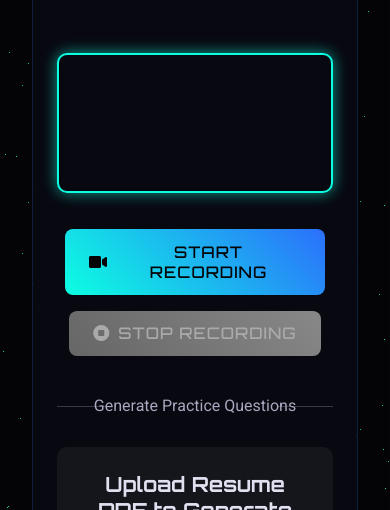
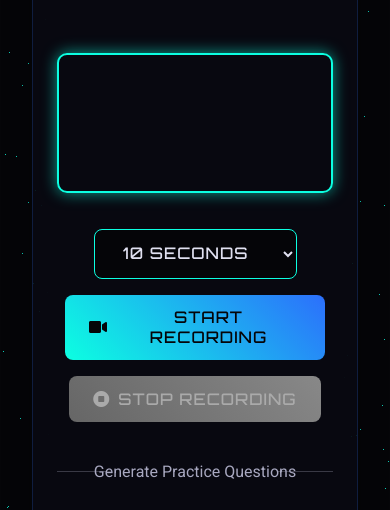
Before and after one commit to Sanket7588/CommuniiAI, a website: page video-to-text/index.html in a window 390 px wide. Shown: the part 274-784 px from the top of the page. Drawn offline with nearby package versions, Linux system fonts and the light colour scheme.

Commit message:
timer: custom timer for user

```diff
--- a/video-to-text/index.html
+++ b/video-to-text/index.html
@@ -335,6 +335,26 @@
             .section-divider::after {
                 width: 20%;
             }
+            .control-dropdown {
+                margin-bottom: 10px;
+                padding: 0.8rem 1.5rem;
+                border-radius: 8px;
+                font-family: 'Orbitron', sans-serif;
+                font-weight: 500;
+                font-size: 1rem;
+                cursor: pointer;
+                transition: all 0.3s ease;
+                margin: 0.5rem;
+                position: relative;
+                overflow: hidden;
+                text-transform: uppercase;
+                letter-spacing: 1px;
+                display: inline-flex;
+                align-items: center;
+                background: var(--darker);
+                color: var(--text);
+                border: 1px solid var(--primary);
+            }
         }
     </style>
 </head>
@@ -352,10 +372,16 @@
                 <h1 class="recorder-title">Video & Audio <span>Recorder</span></h1>
                 <p class="recorder-subtitle">Practice your interview skills with AI feedback</p>
             </div>
-
             <video id="preview" autoplay></video>
 
             <div class="controls" style="text-align: center;">
+            <select id="timer-duration" class="control-dropdown">
+                <option value="10">10 seconds</option>
+                <option value="20">20 seconds</option>
+                <option value="30">30 seconds</option>
+                <option value="60">1 minute</option>
+                <option value="120">2 minutes</option>
+            </select>
                 <button id="start" class="control-btn"><i class="fas fa-video"></i> Start Recording</button>
                 <button id="stop" class="control-btn" disabled><i class="fas fa-stop-circle"></i> Stop Recording</button>
             </div>
@@ -508,11 +534,11 @@
 
             renderer.render(scene, camera);
         }
-
-        // Video Recording functionality
         let mediaRecorder;
 let recordedChunks = [];
+let recordingTimeout;
 
+// Function to start recording with a custom timer
 async function startRecording() {
     const stream = await navigator.mediaDevices.getUserMedia({ video: true, audio: true });
     document.getElementById("preview").srcObject = stream;
@@ -558,14 +584,26 @@
     mediaRecorder.start();
     document.getElementById("start").disabled = true;
     document.getElementById("stop").disabled = false;
+
+    // Get the timer duration from the dropdown menu
+    const timerDuration = document.getElementById("timer-duration").value;
+    const durationInMilliseconds = timerDuration ? parseInt(timerDuration) * 1000 : 60000; // Default to 1 minute if no input
+
+    // Set a timer to stop recording after the specified duration
+    recordingTimeout = setTimeout(stopRecording, durationInMilliseconds);
 }
 
+// Function to stop recording
 function stopRecording() {
+    if (mediaRecorder && mediaRecorder.state !== "inactive") {
         mediaRecorder.stop();
+    }
+    clearTimeout(recordingTimeout);
     document.getElementById("stop").disabled = true;
     document.getElementById("start").disabled = false;
 }
 
+// Event listeners
 document.getElementById("start").addEventListener("click", startRecording);
 document.getElementById("stop").addEventListener("click", stopRecording);
 
@@ -573,6 +611,7 @@
 window.onload = function() {
     initParticles();
 };
+
     </script>
 </body>
 
```
Lines whose indentation alone changed are shown as unchanged.
